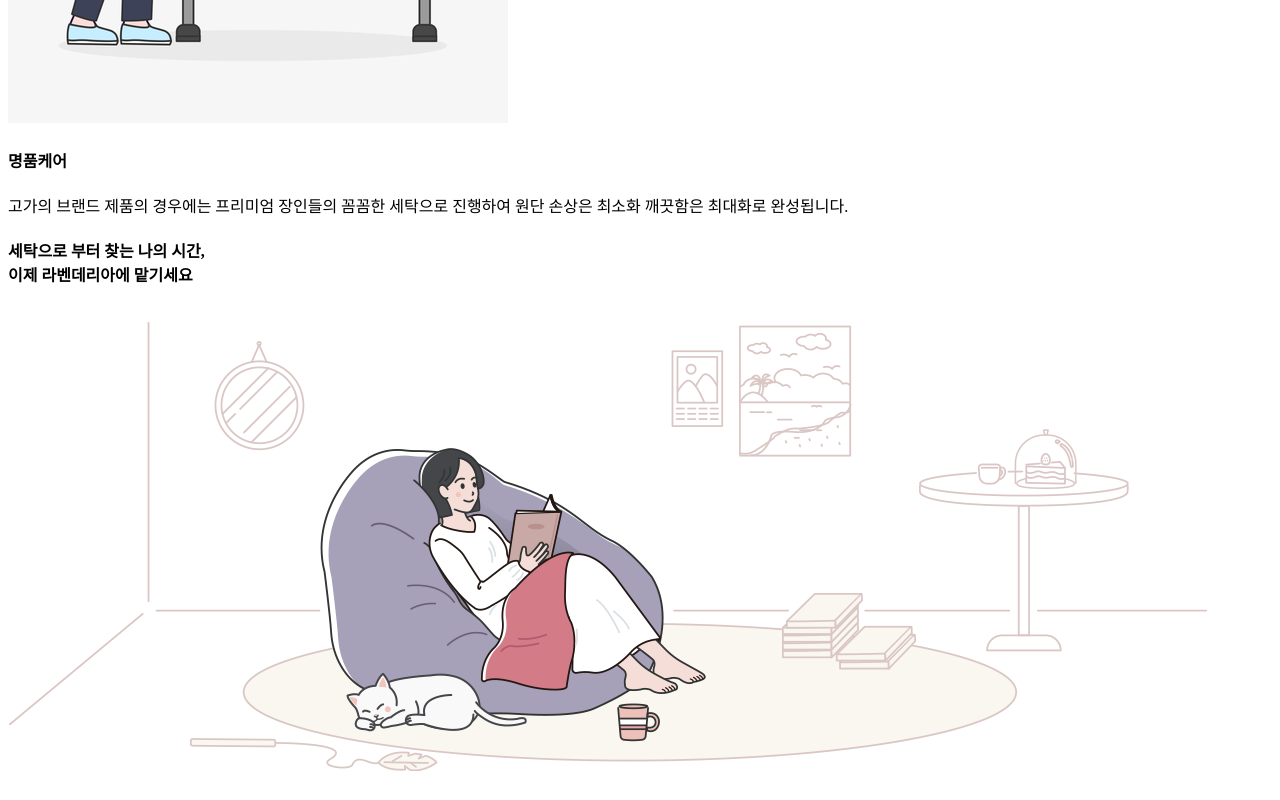
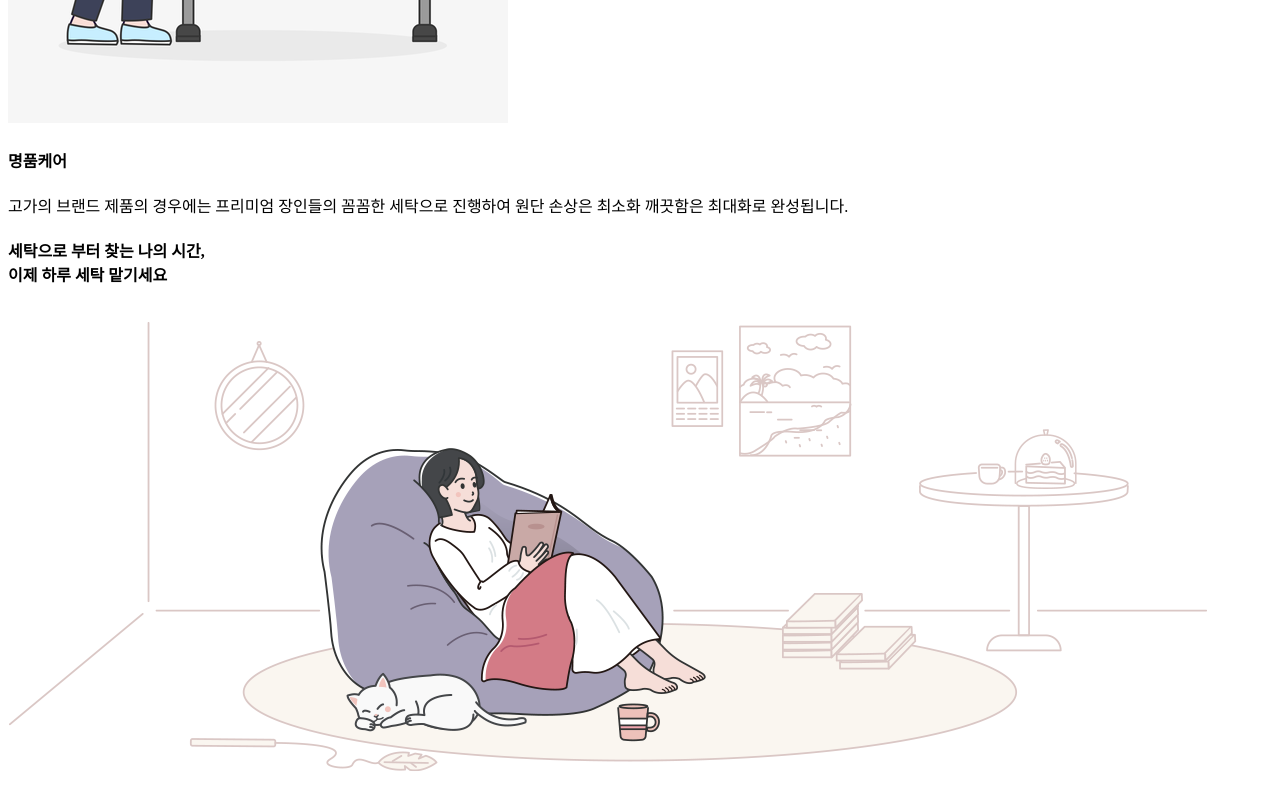
Before and after one commit to yongho9064/lavanderia, a React (Create React App) app in the folder frontend/: page / in a window 1280 px wide. Shown: the part 6979-7779 px from the top of the page. Built offline with nearby package versions, Linux system fonts and the light colour scheme; a web font is replaced by a local one.

Commit message:
feat: Add homeUI 네 번쨰 소개글 텍스트 수정

```diff
--- a/frontend/src/Pages/home/Home.tsx
+++ b/frontend/src/Pages/home/Home.tsx
@@ -158,7 +158,7 @@ const Home: React.FC = () => {
                     <h4 className="text-lg sm:text-3xl  sm:text-left leading-relaxed sm:leading-snug">
                         세탁으로 부터 찾는 나의 시간,
                         <br/>
-                        이제 <strong className="text-blue-500">라벤데리아에</strong> 맡기세요
+                        이제 <strong className="font-bold">하루 세탁</strong> 맡기세요
                     </h4>
                     <img src={storyImage} className="w-full mt-4 sm:mt-8 object-cover" alt="Home"/>
                 </div>
```
